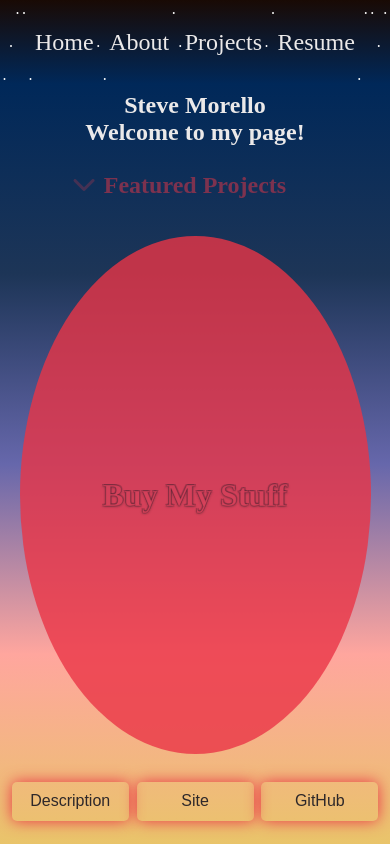
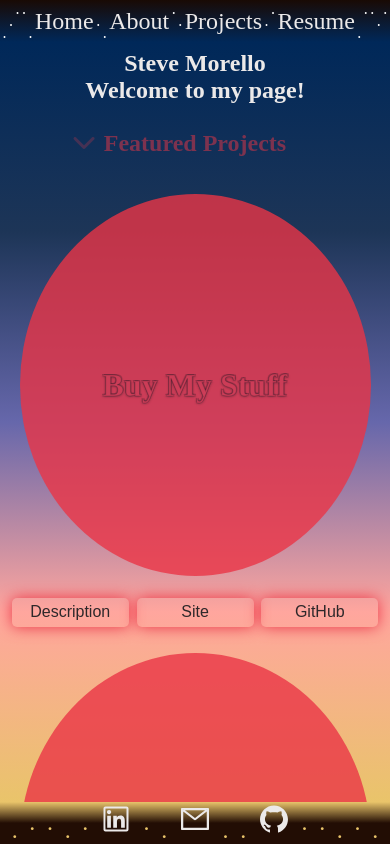
Before and after one commit to scubastove4/sm-portfolio, a React (Create React App) app: page / in a window 390 px wide. Built offline with nearby package versions, Linux system fonts and the light colour scheme.

Commit message:
put footer back in mobile

```diff
--- a/public/index.html
+++ b/public/index.html
@@ -1,7 +1,10 @@
 <!DOCTYPE html>
 <html lang="en">
   <head>
-    <meta name="viewport" content="width=device-width, initial-scale=1" />
+    <meta
+      name="viewport"
+      content="width=device-width, height=device-height, initial-scale=1"
+    />
     <title>Steve Morello</title>
   </head>
   <body>
--- a/src/App.css
+++ b/src/App.css
@@ -670,12 +670,12 @@ main::-webkit-scrollbar {
 
 @media only screen and (max-width: 850px) {
   #app-content {
-    grid-template: 1fr 9fr / 1fr;
+    grid-template: 0.5fr 9fr 0.5fr / 1fr;
   }
 
-  footer {
+  /* footer {
     display: none;
-  }
+  } */
 
   #home {
     flex-direction: column;
@@ -763,10 +763,9 @@ main::-webkit-scrollbar {
     height: 100%;
   }
 
-  /* .card {
-    justify-content: center;
-    align-items: center;
-  } */
+  .card {
+    height: 70%;
+  }
 
   .sun h2 {
     font-size: 2em;
```
